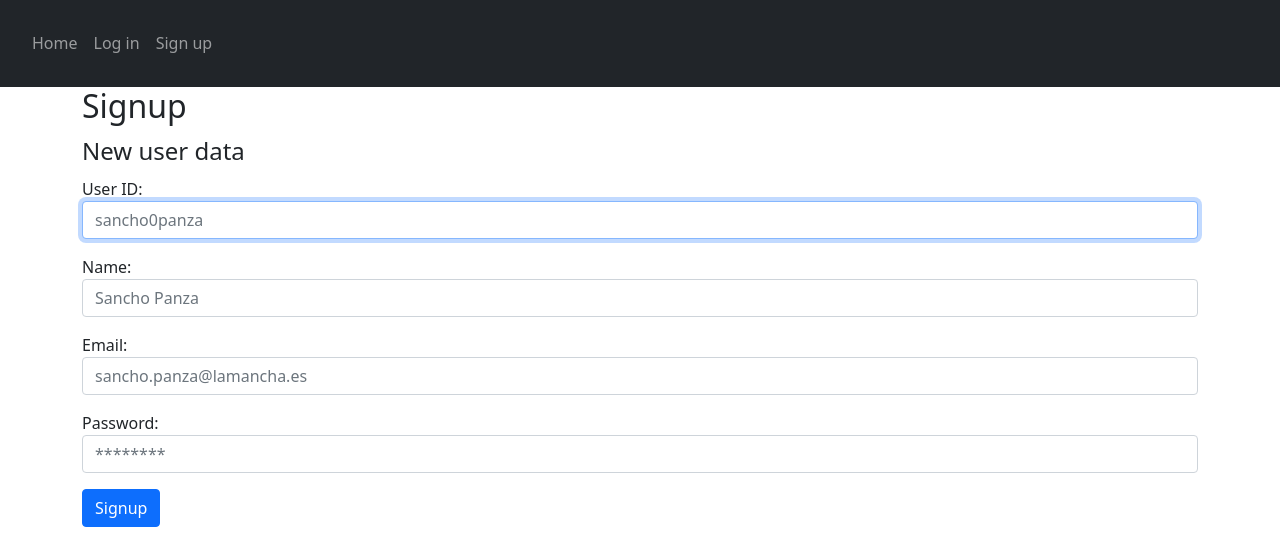
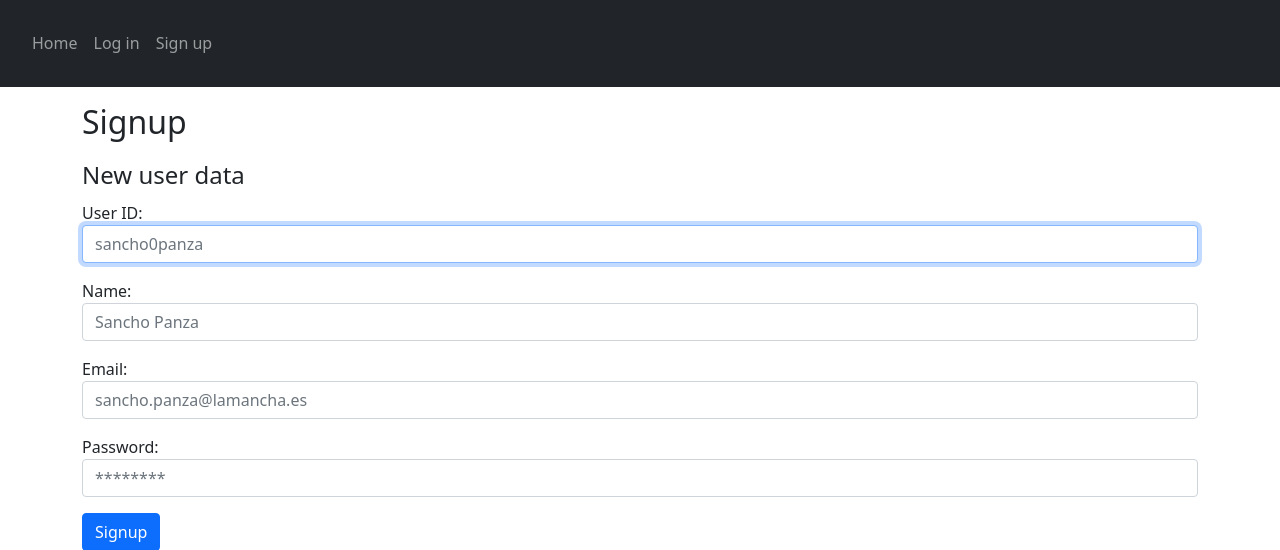
Before and after one commit to eduardocruzpalacios/handicrafts-portal-php-mysql, a PHP site: page /signup.php in a window 1280 px wide. Shown: the part 201-751 px from the top of the page. Run offline with PHP 8.4, Linux system fonts and the light colour scheme.

Commit message:
replace headings

```diff
--- a/login.php
+++ b/login.php
@@ -38,6 +38,9 @@ if ($_SERVER['REQUEST_METHOD'] == 'POST') {
 <body>
   <?php include './views/header.php' ?>
   <?php include './views/nav.php' ?>
+  <section class="container mt-3 mb-3">
+    <h2>Login</h2>
+  </section>
   <?php include './views/login_form.php' ?>
 </body>
 
--- a/signup.php
+++ b/signup.php
@@ -43,6 +43,9 @@ if ($_SERVER['REQUEST_METHOD'] == 'POST') {
 <body>
   <?php include './views/header.php' ?>
   <?php include './views/nav.php' ?>
+  <section class="container mt-3 mb-3">
+    <h2>Signup</h2>
+  </section>
   <?php include './views/signup_form.php' ?>
 </body>
 
--- a/views/login_form.php
+++ b/views/login_form.php
@@ -1,5 +1,4 @@
 <section class="container">
-  <h2>Login</h2>
   <form action="" method="post">
     <fieldset>
       <legend>User data</legend>
--- a/views/signup_form.php
+++ b/views/signup_form.php
@@ -1,5 +1,4 @@
 <section class="container">
-  <h2>Signup</h2>
   <form action="" method="post">
     <fieldset>
       <legend>New user data</legend>
```
